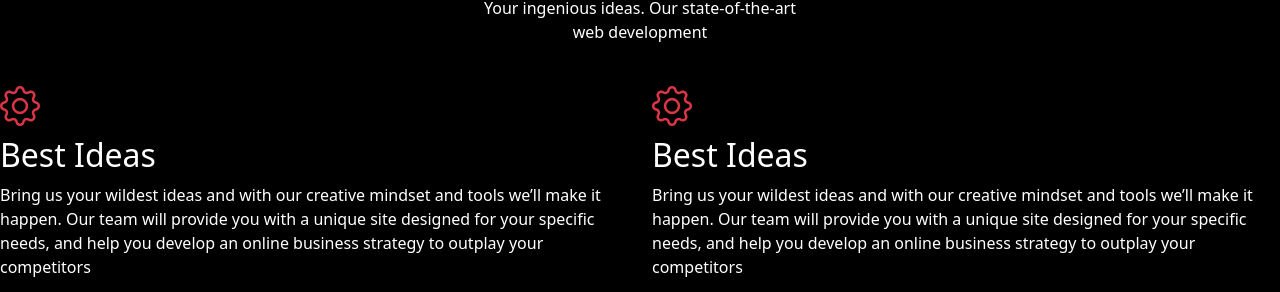
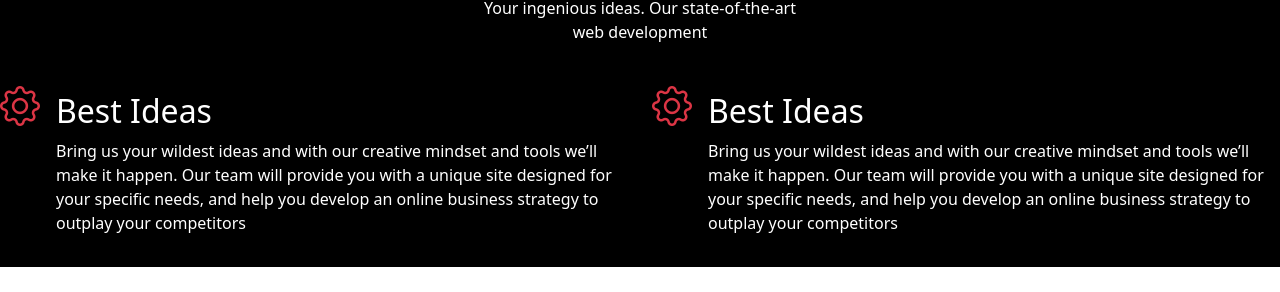
Before and after one commit to DavidEspinozaRomero/DavidEspinozaRomero.github.io, an Angular app: page / in a window 1280 px wide. Shown: the part 2279-2571 px from the top of the page. After the commit the page ends 2546 px from the top, so only its background shows below. Built offline with nearby package versions, Linux system fonts and the light colour scheme.

Commit message:
<div class="col d-flex">

```diff
--- a/src/app/pages/main/main.component.html
+++ b/src/app/pages/main/main.component.html
@@ -104,9 +104,9 @@
   </div>
 
   <div class="row">
-    <div class="col">
+    <div class="col d-flex">
       <i class="bi bi-gear fs-1 text-danger"></i>
-      <div>
+      <div class="p-3">
         <h2>Best Ideas</h2>
         <p>
           Bring us your wildest ideas and with our creative mindset and tools
@@ -116,9 +116,9 @@
         </p>
       </div>
     </div>
-    <div class="col">
+    <div class="col d-flex">
       <i class="bi bi-gear fs-1 text-danger"></i>
-      <div>
+      <div class="p-3">
         <h2>Best Ideas</h2>
         <p>
           Bring us your wildest ideas and with our creative mindset and tools
```
